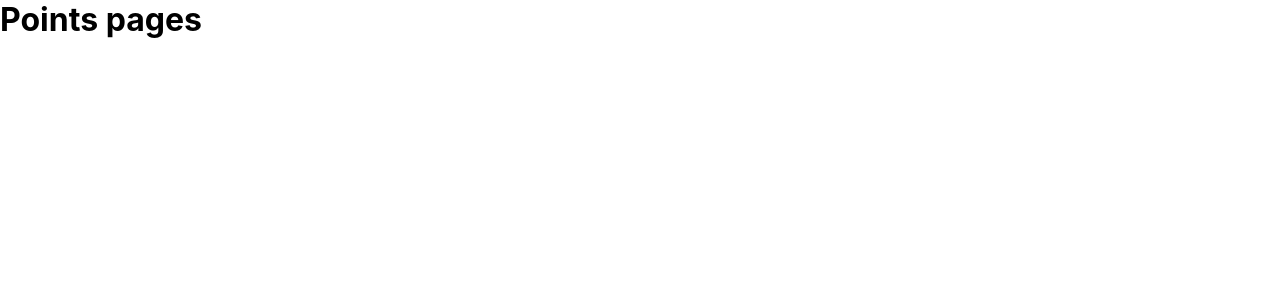
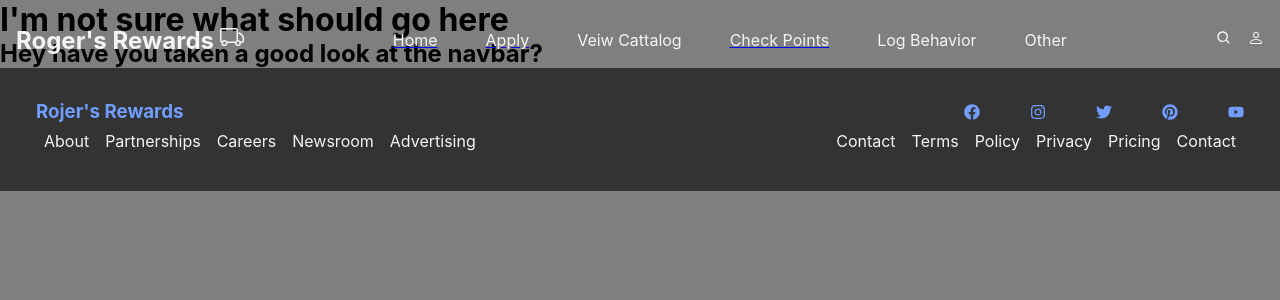
Before and after one commit to kennguyen061/TruckersRewardsProgram, a React (Create React App) app in the folder front-end/app/: page /main/points in a window 1280 px wide. Shown: the top 300 px of the page. Built offline with nearby package versions, Linux system fonts and the light colour scheme.

Commit message:
Created the points page and edited the links in the small nav

```diff
--- /dev/null
+++ b/front-end/app/src/Components/PointsGraphic/PointsGraphic.css
@@ -0,0 +1,17 @@
+.overlay {
+  background-color: rgba(0, 0, 0, 0.5);
+  position: absolute;
+  width: 100%;
+  height: 100vh;
+  top: 0;
+  left: 0;
+  z-index: -1;
+}
+
+.PointsGraph {
+  width: 100%;
+  height: 100vh;
+  color: #fff;
+  position: relative;
+  z-index: -1;
+}
--- /dev/null
+++ b/front-end/app/src/Components/PointsGraphic/PointsGraphic.js
@@ -0,0 +1,15 @@
+import "./PointsGraphic.css";
+
+function PointsGraphic() {
+  return (
+    <div className="PointGrah">
+      <div className="overlay"></div>
+      <div className="content">
+        <h1>I'm not sure what should go here</h1>
+        <h2>Hey have you taken a good look at the navbar?</h2>
+      </div>
+    </div>
+  );
+}
+
+export default PointsGraphic;
--- a/front-end/app/src/Components/UI/NewNav.js
+++ b/front-end/app/src/Components/UI/NewNav.js
@@ -50,10 +50,16 @@ function NewNav() {
 
       <div className={nav ? "small active" : "small"}>
         <ul className="small-menu">
-          <li>Home</li>
-          <li>Apply</li>
+          <Link to="/Main" smooth={true} duration={500}>
+            <li>Home</li>
+          </Link>
+          <Link to="/main/apply" smooth={true} duration={500}>
+            <li>Apply</li>
+          </Link>
           <li>Veiw Cattalog</li>
-          <li>Check Points</li>
+          <Link to="/main/points" smooth={true} duration={500}>
+            <li>Check Points</li>
+          </Link>
           <li>Log Behavior</li>
           <li>Other</li>
         </ul>
--- a/front-end/app/src/Components/pages/Points.js
+++ b/front-end/app/src/Components/pages/Points.js
@@ -1,8 +1,20 @@
 import "./Points.css";
 import { Doughnut } from "react-chartjs-2";
+import NewNav from "../UI/NewNav";
+import Hero from "../Hero/Hero";
+
+import Footer from "../Footer/Footer";
+import PointsGraphic from "../PointsGraphic/PointsGraphic";
 
 function Points() {
-  return <h1>Points pages</h1>;
+  return (
+    <div>
+      <NewNav />
+      <PointsGraphic />
+
+      <Footer />
+    </div>
+  );
 }
 
 export default Points;
```
